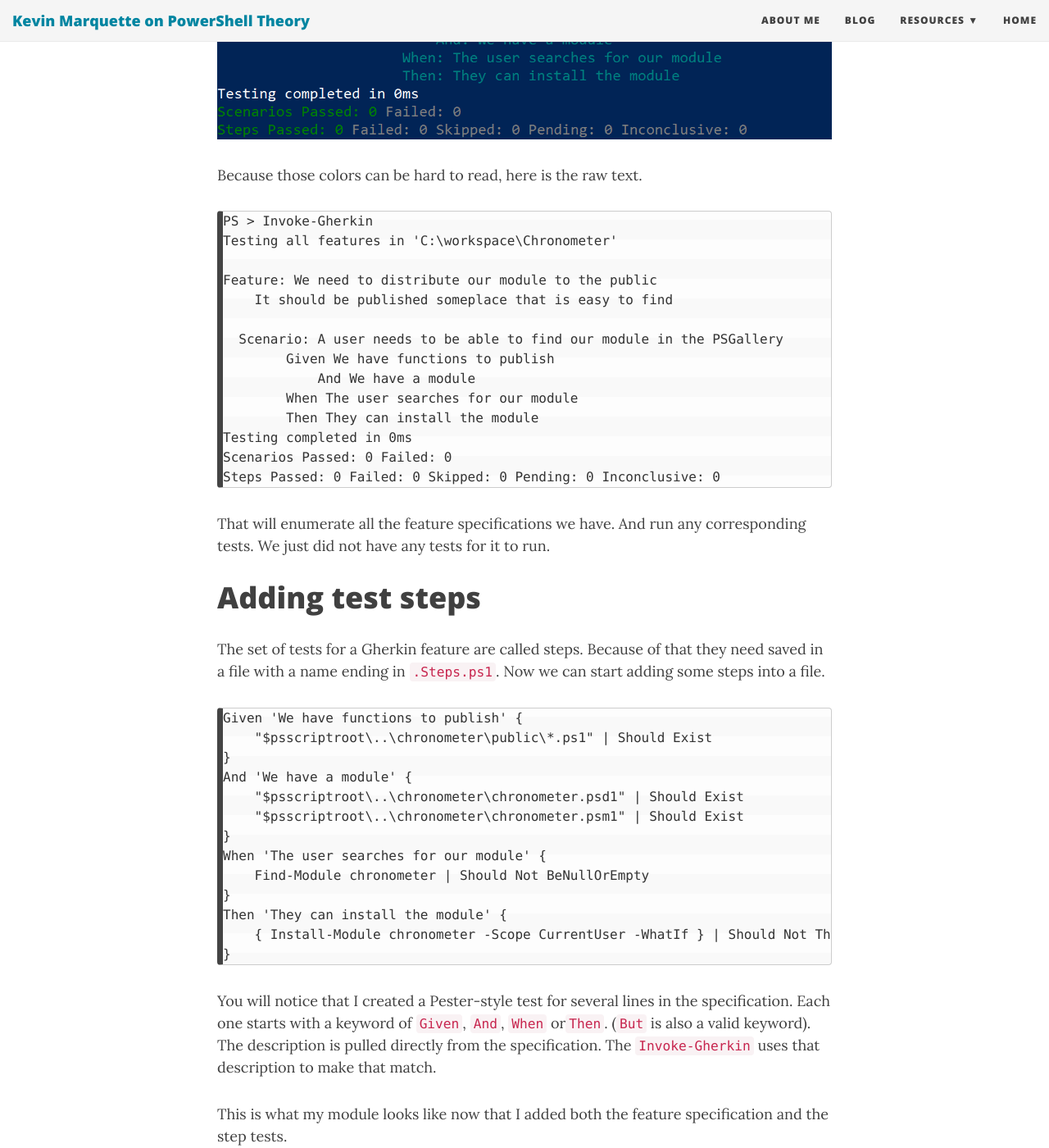
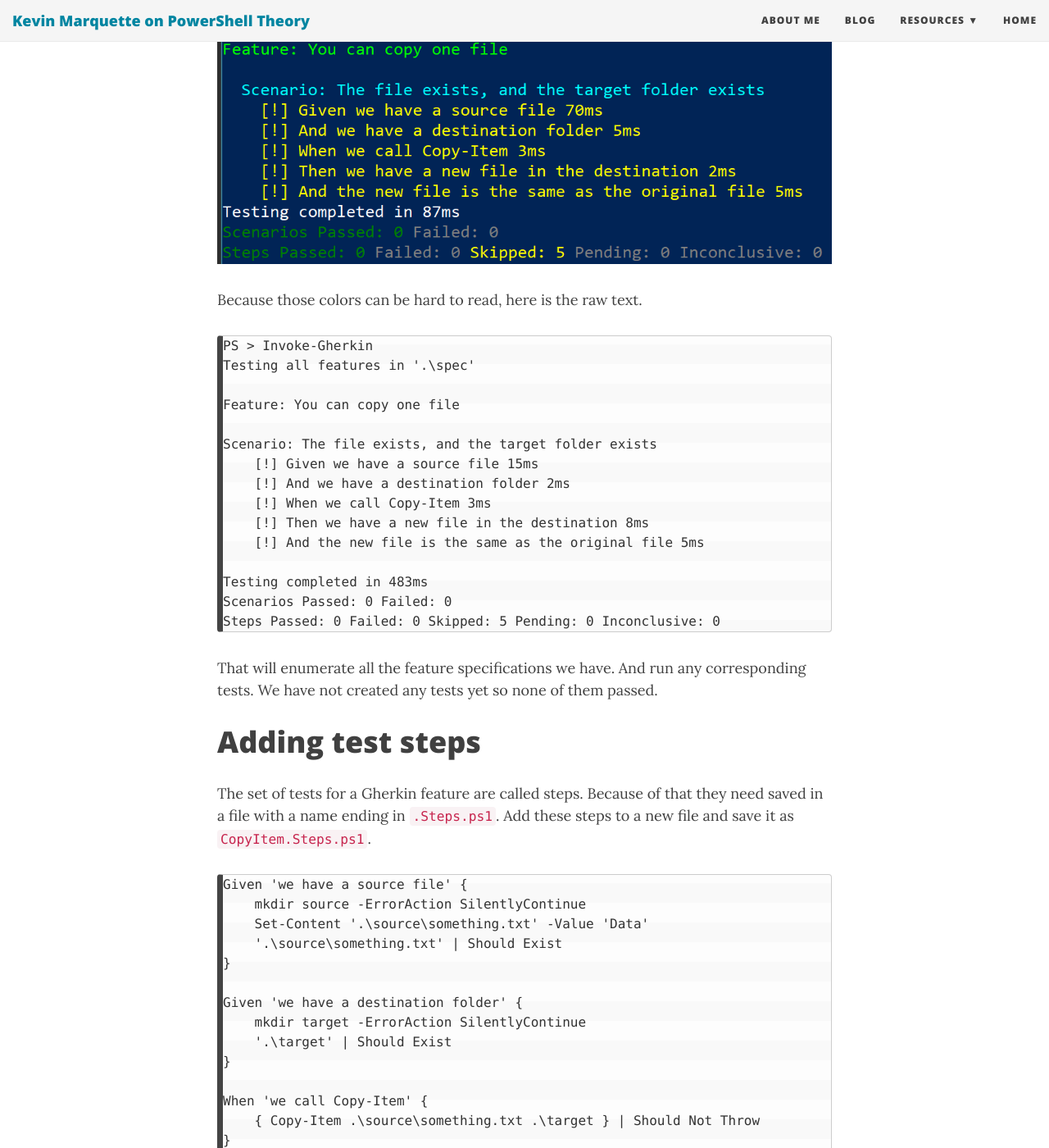
Before and after one commit to KevinMarquette/kevinmarquette.github.io, a Jekyll site: the page built from _posts/2017-03-17-Powershell-Gherkin-specification-validation.md, in a window 1280 px wide and 1400 px high, scrolled down 2078 px. Shown: the whole window at 82% size. Built offline with Jekyll 4.4.1, drawn with Linux system fonts in a browser that asks for light colours; nearby versions of some CDN libraries; some of the changed text lies outside the part shown.

Commit message:
Publish post on Gherkin

```diff
--- a/_posts/2017-03-17-Powershell-Gherkin-specification-validation.md
+++ b/_posts/2017-03-17-Powershell-Gherkin-specification-validation.md
@@ -23,21 +29,22 @@ Gherkin is the specific business readable Domain Specific Language used to creat
 * [The Truth about BDD](https://sites.google.com/site/unclebobconsultingllc/the-truth-about-bdd)
 * [Writing Great Specifications](https://www.manning.com/books/writing-great-specifications)
 
-Even though I don't know about its origins, I can still show you how it works in Pester.
+Even though I don't know about its origins, I can still show you how it works in Pester/Gherkin.
 
 # Our first specification
-We need to start by creating a specification. These plain text files need to be saved with a `.feature` extension for them to get automatically processed. Here is a simple one we can add to a module.
 
-    Feature: We need to distribute our module to the public
-        It should be published someplace that is easy to find
+We need to start by creating a specification. These plain text files need to be saved with a `.feature` extension for them to get automatically processed.
 
-      Scenario: A user needs to be able to find our module in the PSGallery
-        Given We have functions to publish
-          And We have a module
-        When The user searches for our module
-        Then They can install the module
+    Feature: You can copy one file
 
-Save this as `.\distribution.feature` and now we have a Gherkin-style specification. I am going to save this into a `Spec` folder inside my already existing [Chronometer](https://kevinmarquette.github.io/2017-02-05-Powershell-Chronometer-line-by-line-script-execution-times/) module.
+    Scenario: The file exists, and the target folder exists
+        Given we have a source file
+        And we have a destination folder
+        When we call Copy-Item
+        Then we have a new file in the destination
+        And the new file is the same as the original file
+
+Save this as `.\copyfile.feature` and now we have a Gherkin-style specification. If this was part of a module, I would save it into a spec folder.
 
 ## Invoke-Gherkin
 
@@ -48,59 +55,55 @@ Now we need to execute `Invoke-Gherkin` like we would `Invoke-Pester`. Here is t
 Because those colors can be hard to read, here is the raw text.
 
     PS > Invoke-Gherkin
-    Testing all features in 'C:\workspace\Chronometer'
+    Testing all features in '.\spec'
 
-    Feature: We need to distribute our module to the public
-        It should be published someplace that is easy to find
+    Feature: You can copy one file
 
-      Scenario: A user needs to be able to find our module in the PSGallery
-            Given We have functions to publish
-                And We have a module
-            When The user searches for our module
-            Then They can install the module
-    Testing completed in 0ms
+    Scenario: The file exists, and the target folder exists
+        [!] Given we have a source file 15ms
+        [!] And we have a destination folder 2ms
+        [!] When we call Copy-Item 3ms
+        [!] Then we have a new file in the destination 8ms
+        [!] And the new file is the same as the original file 5ms
+
+    Testing completed in 483ms
     Scenarios Passed: 0 Failed: 0
-    Steps Passed: 0 Failed: 0 Skipped: 0 Pending: 0 Inconclusive: 0
+    Steps Passed: 0 Failed: 0 Skipped: 5 Pending: 0 Inconclusive: 0
 
-That will enumerate all the feature specifications we have. And run any corresponding tests. We just did not have any tests for it to run.
+That will enumerate all the feature specifications we have. And run any corresponding tests. We have not created any tests yet so none of them passed.
 
 # Adding test steps
 
-The set of tests for a Gherkin feature are called steps. Because of that they need saved in a file with a name ending in `.Steps.ps1`. Now we can start adding some steps into a file.
+The set of tests for a Gherkin feature are called steps. Because of that they need saved in a file with a name ending in `.Steps.ps1`. Add these steps to a new file and save it as `CopyItem.Steps.ps1`.
 
-    Given 'We have functions to publish' {
-        "$psscriptroot\..\chronometer\public\*.ps1" | Should Exist
-    }
-    And 'We have a module' {
-        "$psscriptroot\..\chronometer\chronometer.psd1" | Should Exist
-        "$psscriptroot\..\chronometer\chronometer.psm1" | Should Exist
-    }
-    When 'The user searches for our module' {
-        Find-Module chronometer | Should Not BeNullOrEmpty
-    }
-    Then 'They can install the module' {
-        { Install-Module chronometer -Scope CurrentUser -WhatIf } | Should Not Throw
+    Given 'we have a source file' {
+        mkdir source -ErrorAction SilentlyContinue
+        Set-Content '.\source\something.txt' -Value 'Data'
+        '.\source\something.txt' | Should Exist
     }
 
-You will notice that I created a Pester-style test for several lines in the specification. Each one starts with a keyword of `Given`, `And`, `When` or`Then`. (`But` is also a valid keyword). The description is pulled directly from the specification. The `Invoke-Gherkin` uses that description to make that match.
+    Given 'we have a destination folder' {
+        mkdir target -ErrorAction SilentlyContinue
+        '.\target' | Should Exist
+    }
 
-This is what my module looks like now that I added both the feature specification and the step tests.
+    When 'we call Copy-Item' {
+        { Copy-Item .\source\something.txt .\target } | Should Not Throw
+    }
 
-    Chronometer
-    ├───Spec
-    │       distribution.feature
-    │       distribution.Steps.ps1
-    │
-    ├───Chronometer
-    │   │   chronometer.psd1
-    │   │   Chronometer.psm1
-    │   │
-    │   └───Public
-    │           Format-Chronometer.ps1
-    │           Get-Chronometer.ps1
-    |
-    └───Tests
+    Then 'we have a new file in the destination' {
+        '.\target\something.txt' | Should Exist
+    }
 
+    Then 'the new file is the same as the original file' {
+        $primary = Get-FileHash .\target\something.txt
+        $secondary = Get-FileHash .\source\something.txt
+        $secondary.Hash | Should Be $primary.Hash
+    }
+
+You will notice that I created a Pester-style test for several lines in the specification. Each one starts with a keyword of `Given`, `And`, `When` or`Then`. (`But` is also a valid keyword). The description is pulled directly from the specification. The `Invoke-Gherkin` uses that description to make the match.
+
+I also want to point out that the step keywords (`Given`, `And`, `When`, `Then`, `But`) are interchangeable within the code. Use `Given` to set up for or prep for an action, `When` for the actions, and `Then` for validation. The `And` and `But` keywords are there to make the specification flow better and will match to any `Given`,`When` or `Then` test.
 
 ## Running the test steps
 
@@ -109,22 +112,21 @@ Now when we run the `Invoke-Gherkin`, we get this output.
 ![Gherkin feature passing](/img/gherkin-pass.png)
 
     PS> Invoke-Gherkin
-    Testing all features in 'C:\workspace\Chronometer'
+    Testing all features in '.\spec'
 
-    Feature: We need to distribute our module to the public
-           It should be published someplace that is easy to find
+    Feature: You can copy one file
 
-      Scenario: A user needs to be able to find our module in the PSGallery
-        [+] Given We have functions to publish 4ms
-        [+] And We have a module 3ms
-        [+] When The user searches for our module 3.12s
-    What if: Performing the operation "Install-Module" on target "Version '0.5.3.51' of module 'chronometer'".
-        [+] Then They can install the module 1.84s
-    Testing completed in 4.97s
+    Scenario: The file exists, and the target folder exists
+        [+] Given we have a source file 15ms
+        [+] And we have a destination folder 2ms
+        [+] When we call Copy-Item 3ms
+        [+] Then we have a new file in the destination 8ms
+        [+] And the new file is the same as the original file 5ms
+    Testing completed in 35ms
     Scenarios Passed: 0 Failed: 0
-    Steps Passed: 4 Failed: 0 Skipped: 0 Pending: 0 Inconclusive: 0
+    Steps Passed: 5 Failed: 0 Skipped: 0 Pending: 0 Inconclusive: 0
 
-Here we see all the tests passing because I already have all these features implemented. If I added this to a new module, they would fail until that feature was put in place.
+Here we see all the tests passing because we have all these features implemented.
 
 ## Other details
 
@@ -134,7 +136,12 @@ You also don't have to have a 1 to 1 mapping between step files and feature file
 
 Different specifications can have lines map to the same test as long as the text is an exact match. This is good when you have scenarios that have the same dependencies or a lot of overlapping steps.
 
-
 # Why not use Invoke-Pester?
 
-Pester is good at a lot of things but it is built around one school of thought. Gherkin approaches the problem from a different prospective. This is just another tool for us to use. I feel like I have only scratched the surface on this but I wanted to shed some light on this feature that is fairly unknown.
+Pester is good at a lot of things but it is built around one school of thought. Gherkin approaches the problem from a different prospective. This is just another tool for us to use.
+
+# Whats next?
+
+We just looked at the most basic of examples. We have only scratched the surface. In the next post on Gherkin, I am going to cover the rest of the features.
+
+* Part 2: [Advanced Gherkin Features](2017-04-30-Powershell-Gherkin-advanced-features)
```
Also changed, not shown: other parts of _posts/2017-03-17-Powershell-Gherkin-specification-validation.md (+6 -0 lines), _posts/2017-04-30-Powershell-Gherkin-advanced-features.md (renamed from _draft/idea Gherkin part2.md, +9 -25 lines), img/gherkin-firstrun.png, img/gherkin-pass.png, 2 other files.
